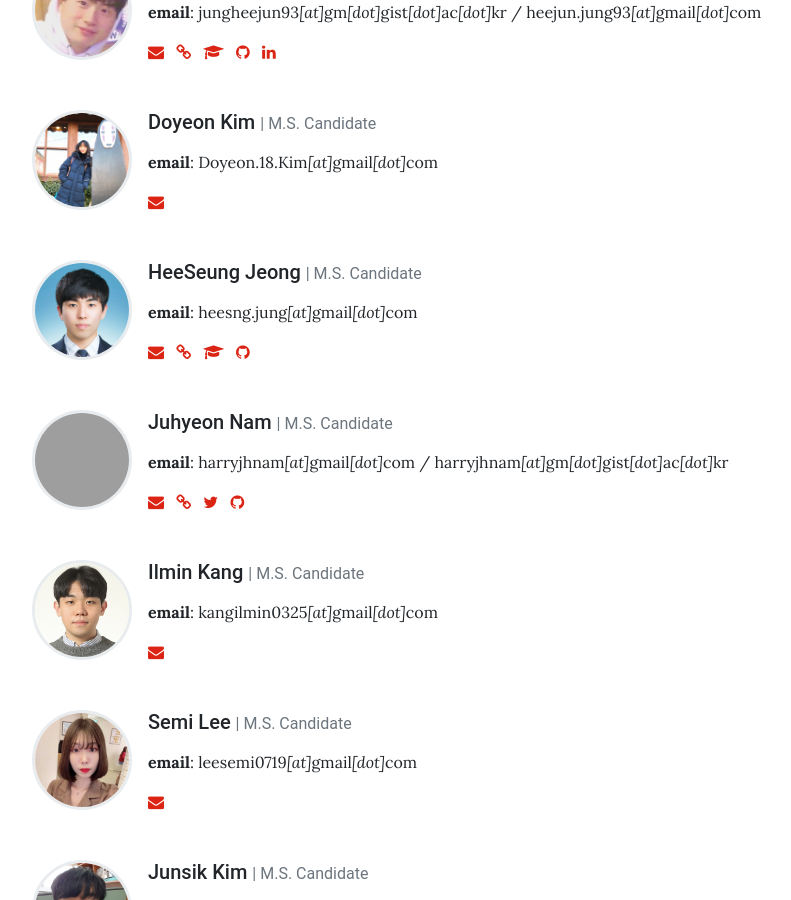
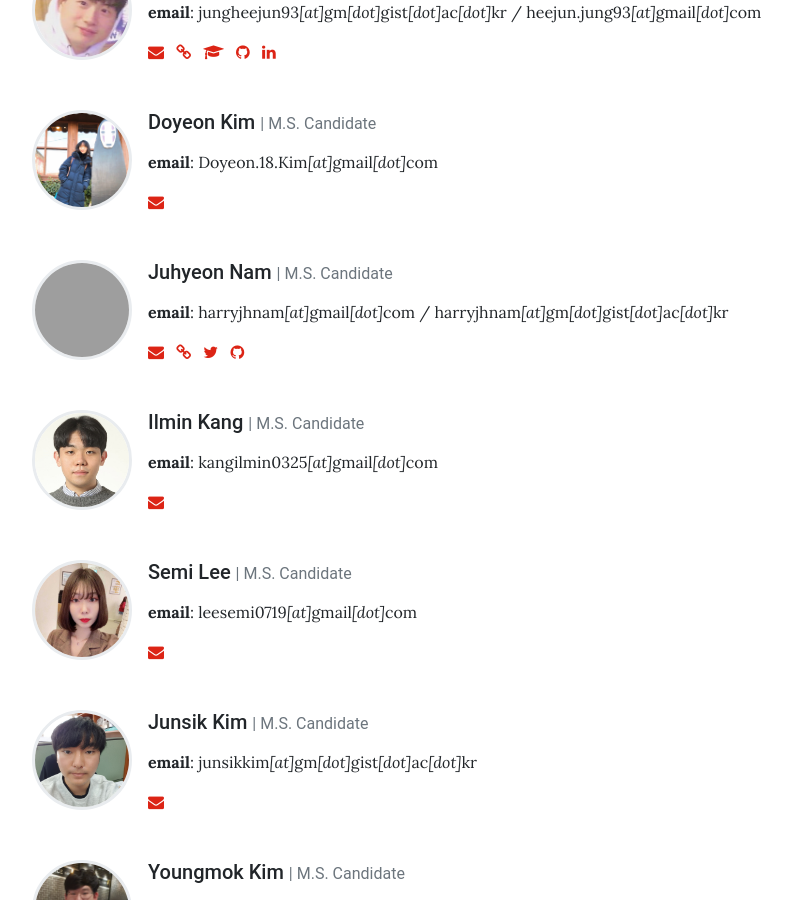
Before and after one commit to irrlab/irrlab.github.io, a Jekyll site: the page built from pages/team/all.md, in a window 1280 px wide and 900 px high, scrolled down 842 px, cut to the strip 0-900 px from the top of the window. Shown: the whole strip, without its empty margins (243-1034 px from the left). Built offline with Jekyll 4.4.1, drawn with Linux system fonts in a browser that asks for light colours; grey boxes are pictures that could not be loaded.

Commit message:
Remove HeeSeung Jung from team member

```diff
--- a/_data/team.yml
+++ b/_data/team.yml
@@ -40,16 +40,6 @@
   description: >
     **email**: Doyeon.18.Kim*[at]*gmail*[dot]*com
   email: Doyeon.18.Kim@gmail.com
-
-- name: HeeSeung Jeong
-  role: M.S. Candidate
-  image: assets/img/team/heeseung.jpg
-  description: >
-    **email**: heesng.jung*[at]*gmail*[dot]*com
-  email: heesng.jung@gmail.com
-  link: https://he1ght.github.io
-  github: he1ght
-  scholar: https://scholar.google.co.kr/citations?user=_uo2d1wAAAAJ&hl=ko&oi=ao
 
 - name: Juhyeon Nam
   role: M.S. Candidate
```
